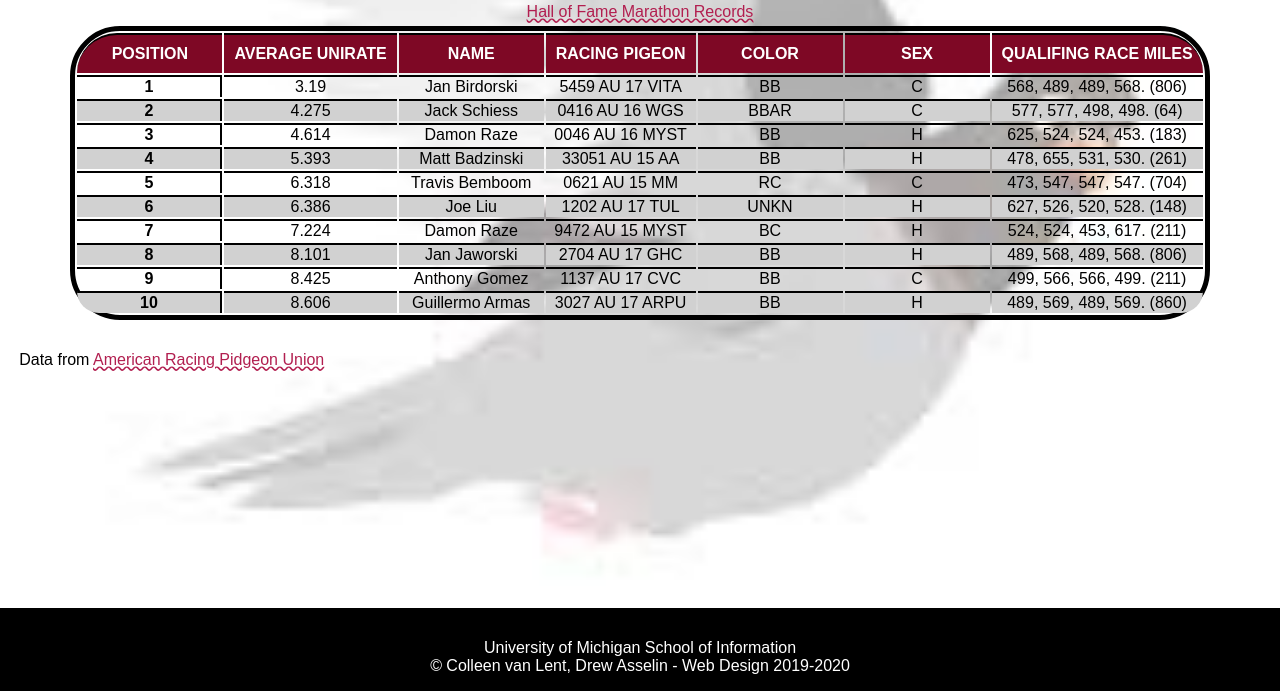
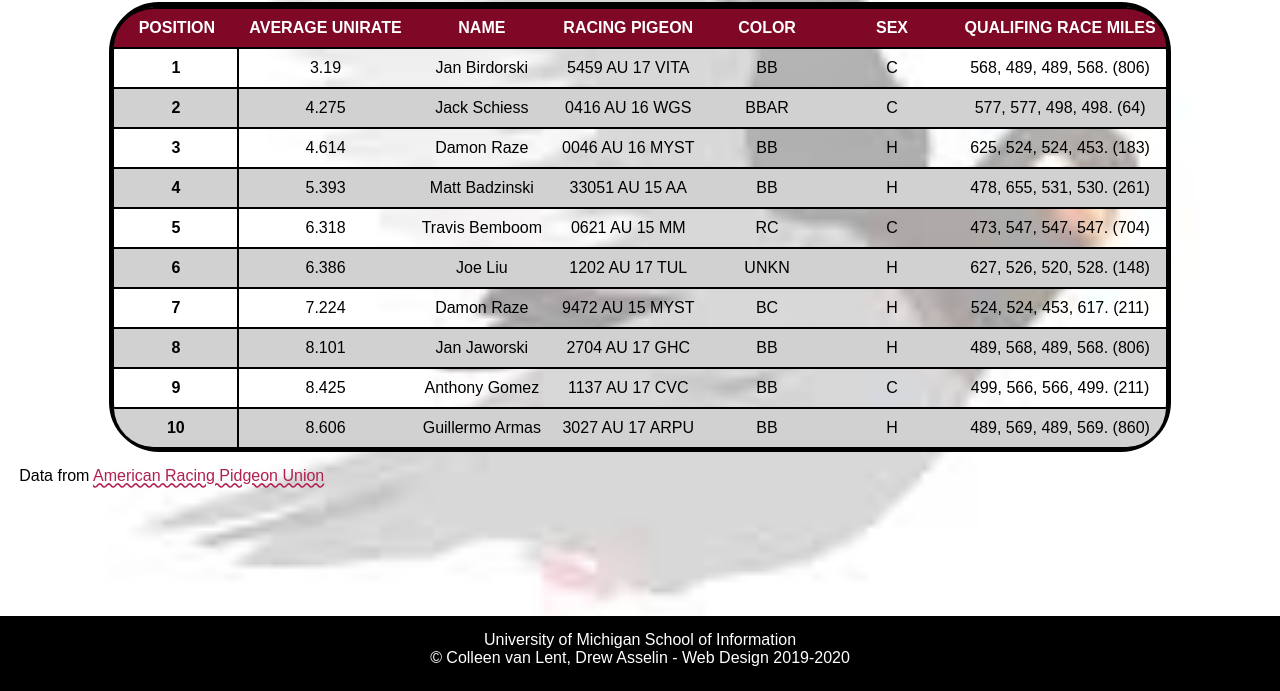
Before and after one commit to jingxianzh/homework4-2021, a plain HTML site: page index.html in a window 1280 px wide. Shown: the part 109-800 px from the top of the page. Drawn offline with Linux system fonts and the light colour scheme; a web font is replaced by a local one.

Commit message:
Add files via upload

```diff
--- a/css/style.css
+++ b/css/style.css
@@ -62,13 +62,6 @@ a{
   border: dashed 3px #417243;
 }
 
-
-table th, table td{
-text-align: center;
-border-top: 2px solid #000;
-}
-
-
 .colhead{
   min-width: 125px;
   color: #FFFFFF;
@@ -92,6 +85,13 @@ table{
   border: 5px solid #000000;
   border-radius: 50px;
 }
+
+
+table th, table td{
+  text-align: center;
+  border-top: 2px solid #000;
+  padding: 10px;
+  }
 
 /* I gave you the selector, but not the property-value pair.
 You can use Inspect Element or your editor to find selectors. */
--- a/index.html
+++ b/index.html
@@ -2,7 +2,7 @@
 <html lang="en">
   <head>
     <meta charset="UTF-8">
-    <link rel="html5reset" href="css/html5reset.css">
+    <link rel="stylesheet" href="css/html5reset.css">
     <link rel="stylesheet" href="css/style.css" >
     <!-- Link the style sheets and Google font -->
     <link rel="preconnect" href="https://fonts.googleapis.com">
@@ -34,7 +34,7 @@
   <body>
     <header>
     <h1>AU National Old Bird Hall of Fame Marathon Distance</h1>
-  </header>
+    </header>
     <main>
       <table>
         <caption><a href = "https://pigeon-ndb.com/results/">Hall of Fame Marathon Records</a></caption>
```
